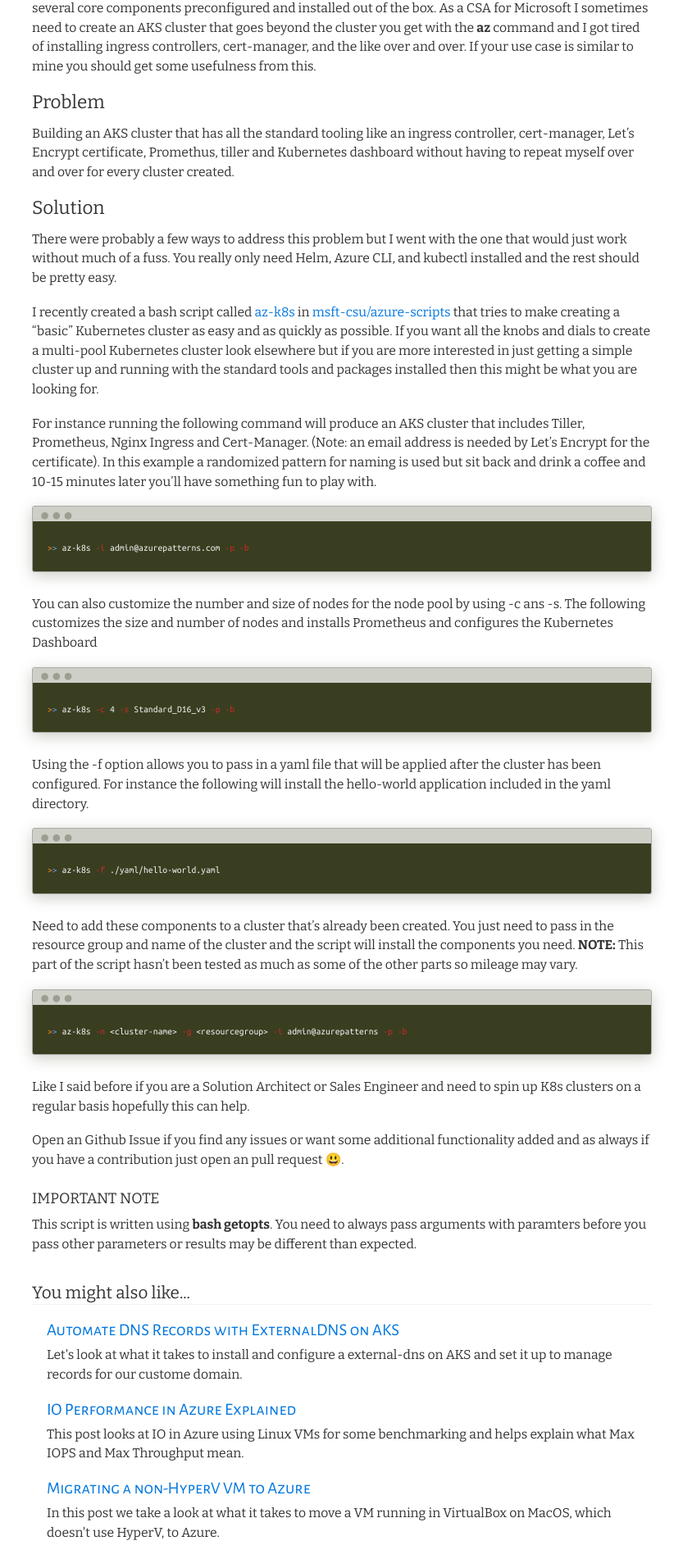
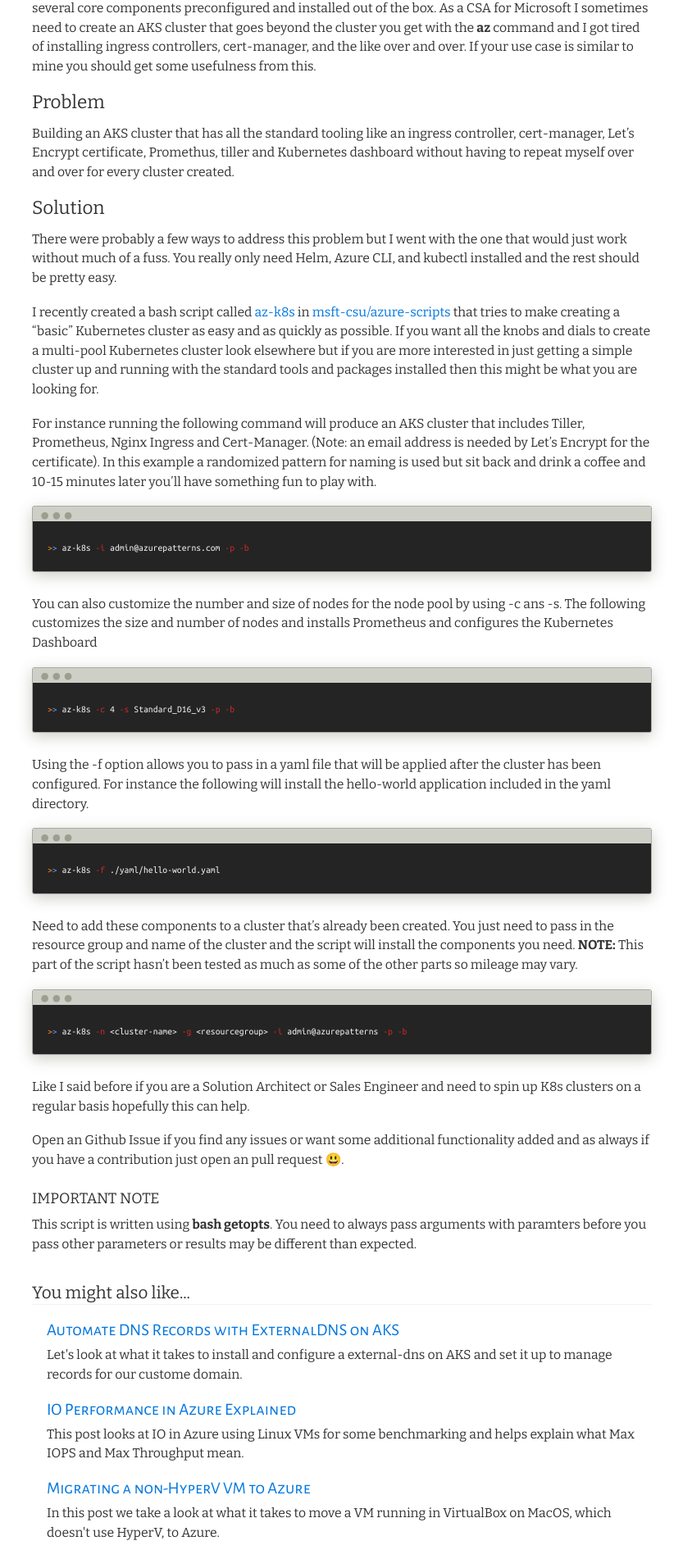
Before and after one commit to brentmcconnell/brentmcconnell.github.io, a Jekyll site: the page built from _posts/2019-10-05-az-k8s.md, in a window 1280 px wide. Shown: the part 377-2279 px from the top of the page at 82% size, without its empty margins (232-1065 px from the left). Built offline with Jekyll 4.4.1, drawn with Linux system fonts in a browser that asks for light colours; nearby versions of some CDN libraries; emoji names are drawn with the system emoji font.

Commit message:
mods to post

```diff
--- a/_sass/_code.scss
+++ b/_sass/_code.scss
@@ -78,7 +78,7 @@
   border: 1px solid $border-color;
   border-radius: $border-radius;
   box-shadow: 0 0.25em 1em rgba($base-color, 0.25);
-  background-color: $base-color;
+  background-color: $black;
 
   &::before {
     content: "\2022 \2022 \2022";
--- a/_sass/_variables.scss
+++ b/_sass/_variables.scss
@@ -54,6 +54,7 @@
 $blue: #0076df !default;
 $red: #f95020 !default;
 $green: #00cf26 !default;
+$black: #242424 !default;
 $yellow: #efcc00 !default;
 $orange: #ffcc22 !default;
 $purple: #f92080 !default;
```
